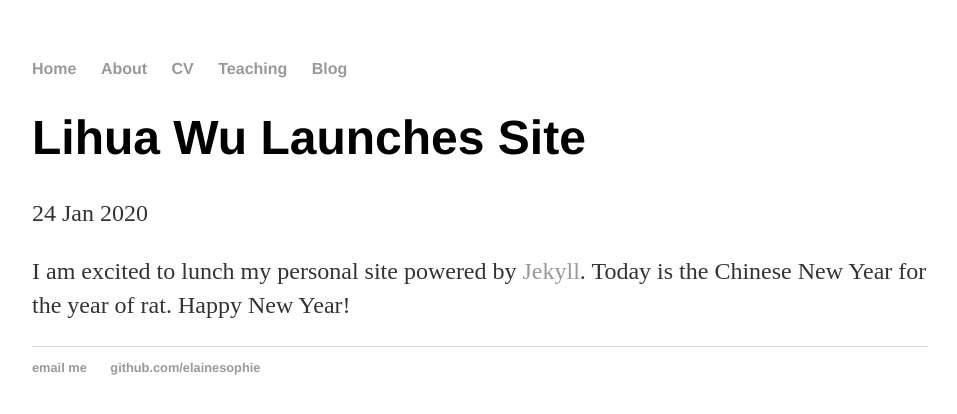
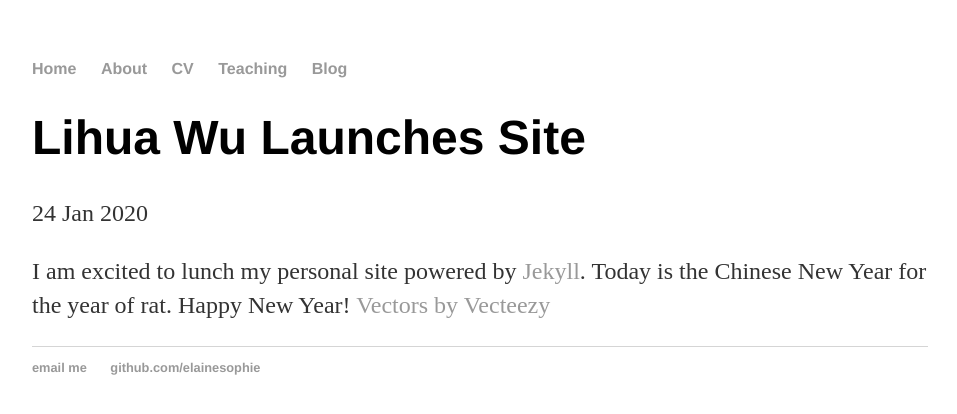
Before and after one commit to elainesophie/elainesophie.github.io, a Jekyll site: the page built from _posts/2020-01-24-Lihua-Wu-site-launched.md, in a window 1280 px wide. Shown: the top 414 px of the page, without its empty margins (160-1117 px from the left). Built offline with Jekyll 4.4.1, drawn with Linux system fonts in a browser that asks for light colours.

Commit message:
Update 2020-01-24-Lihua-Wu-site-launched.md

```diff
--- a/_posts/2020-01-24-Lihua-Wu-site-launched.md
+++ b/_posts/2020-01-24-Lihua-Wu-site-launched.md
@@ -5,3 +5,4 @@ date: 2020-01-24
 ---
 
 I am excited to lunch my personal site powered by [Jekyll](http://jekyllrb.com).  Today is the Chinese New Year for the year of rat.  Happy New Year!
+<a href="https://www.vecteezy.com/"> Vectors by Vecteezy</a>
```
